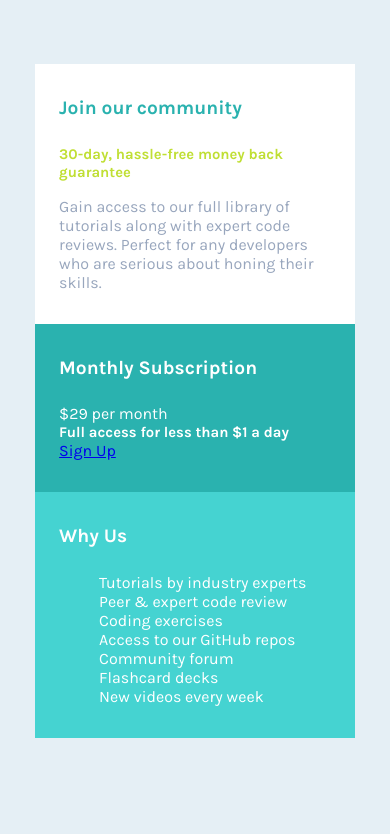
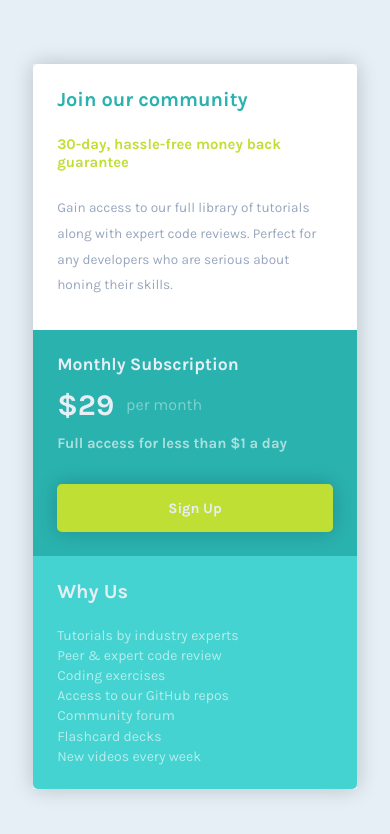
Before and after one commit to tassista/single-price-grid-component-master, a plain HTML site: page index.html in a window 390 px wide. Drawn offline with Linux system fonts and the light colour scheme.

Commit message:
mobile v1

```diff
--- a/style.css
+++ b/style.css
@@ -18,18 +18,26 @@ html{
 }
 body{
     background-color: var(--light-gray);
-    width: 82%;
+    width: 83%;
     margin: 4rem auto;
+    box-shadow: 0 0 20px 0 rgba(0, 0, 0, 0.2);
 }
 section{
-    padding: 2rem 1.5rem;
+    padding: 1rem 1.5rem;
 }
 li{
     list-style: none;
+    margin-bottom: .2rem;
+    font-size: .875rem;
+}
+a{
+    text-decoration: none;
 }
 .section__title{
-    font-size: 1.2rem;
-    font-weight: 700;margin-bottom: 1.6rem;
+    font-size: 1.25rem;
+    font-weight: 700;
+    margin-top: .5rem;
+    margin-bottom: 1.5rem ;
 }
 .section__subtitle{
     font-size: .925rem;
@@ -38,19 +46,66 @@ li{
 .join{
     background-color: white;
     color: var(--grayish-blue);
-}
-.pricing{
-    background-color: var(--primary-cyan);
-    color: white;
-}
-.why{
-    background-color: hsl(179, 62%, 55%);
-    color: white;
+    border-top-left-radius: 5px ;
+    border-top-right-radius: 5px ;
 }
 .join .section__title{
     color: var(--primary-cyan);
 }
 .join .section__subtitle{
     color: var(--right-yellow);
+    margin-bottom: 1.5rem;
+}
+.join__text{
+    font-size: .85rem;
+    line-height: 1.9;
     margin-bottom: 1rem;
 }
+.pricing{
+    background-color: var(--primary-cyan);
+    color: var(--light-gray);
+}
+.pricing .section__title{
+    font-size: 1.1rem;
+}
+.price{
+    margin-top: -1rem;
+    color:rgba(255, 255, 255, 0.4);/*easier to align with flexbox*/
+}
+.amount{
+    font-size: 1.875rem;
+    font-weight: 700;
+    color: var(--light-gray);
+    position: relative;
+    top: 5px;
+    margin-right: .5rem;
+}
+.pricing .section__subtitle{
+    margin-top: 1rem;
+    color:rgba(255, 255, 255, 0.6);
+}
+.btn{
+ display: block;
+ margin-top: 2rem;
+ margin-bottom: .5rem;
+ background-color: var(--right-yellow);
+ padding-block: .95rem;
+ text-align: center;
+ border-radius: 5px;
+ color: var(--light-gray);
+ font-size: .9rem;
+ font-weight: 700;
+ box-shadow: 0 0 20px 0 rgba(0, 0, 0, 0.2);
+}
+
+.why{
+    background-color: hsl(179, 62%, 55%);
+    color: var(--light-gray);
+    border-bottom-left-radius: 5px;
+    border-bottom-right-radius: 5px;
+}
+.why__list{
+    padding: 0;
+    color:rgba(255, 255, 255, 0.6);
+    margin-bottom: .5rem;
+}
```
